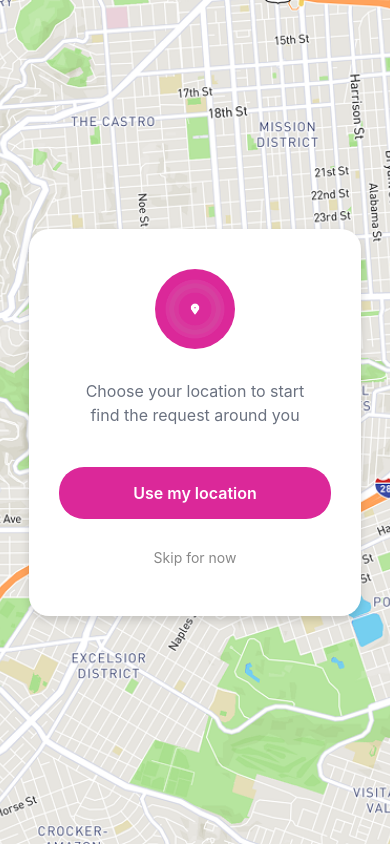
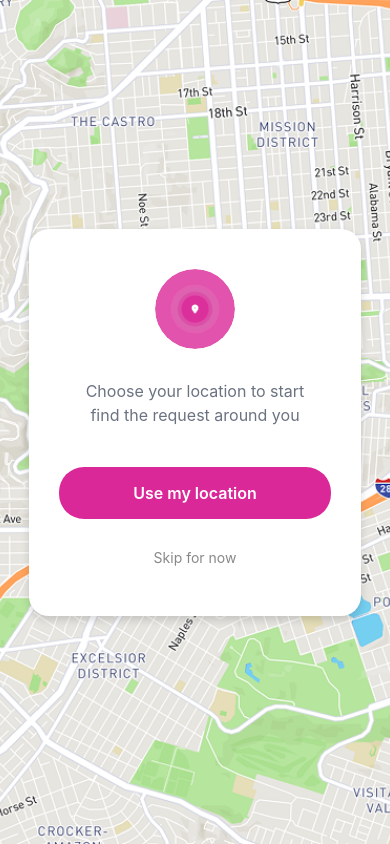
Before and after one commit to lucky-panchal/RideShare, a React Native app: screen /EnableLocation in a window 390 px wide. Built offline with nearby package versions, Linux system fonts and the light colour scheme.

Commit message:
Add blur effect and pop-out animation to location icon

```diff
--- a/components/SecondScreen/EnableLocation.jsx
+++ b/components/SecondScreen/EnableLocation.jsx
@@ -1,5 +1,6 @@
 import React, { useEffect, useRef } from 'react';
 import { View, StyleSheet, Image, StatusBar, Text, TouchableOpacity, Animated, Dimensions, Alert } from 'react-native';
+import { BlurView } from 'expo-blur';
 import * as Location from 'expo-location';
 
 const { width: screenWidth, height: screenHeight } = Dimensions.get('window');
@@ -7,6 +8,8 @@ const { width: screenWidth, height: screenHeight } = Dimensions.get('window');
 export default function EnableLocation({ navigation }) {
   const scaleAnim = useRef(new Animated.Value(0)).current;
   const opacityAnim = useRef(new Animated.Value(0)).current;
+  const iconScaleAnim = useRef(new Animated.Value(0.3)).current;
+  const iconOpacityAnim = useRef(new Animated.Value(0)).current;
 
   useEffect(() => {
     Animated.parallel([
@@ -20,7 +23,30 @@ export default function EnableLocation({ navigation }) {
         duration: 300,
         useNativeDriver: true,
       }),
+    ]).start(() => {
+      // Icon pop-out animation after card appears
+      Animated.sequence([
+        Animated.parallel([
+          Animated.spring(iconScaleAnim, {
+            toValue: 1.2,
+            tension: 100,
+            friction: 8,
+            useNativeDriver: true,
+          }),
+          Animated.timing(iconOpacityAnim, {
+            toValue: 1,
+            duration: 400,
+            useNativeDriver: true,
+          }),
+        ]),
+        Animated.spring(iconScaleAnim, {
+          toValue: 1,
+          tension: 150,
+          friction: 8,
+          useNativeDriver: true,
+        }),
       ]).start();
+    });
   }, []);
 
   const handleLocationPermission = async () => {
@@ -76,13 +102,22 @@ export default function EnableLocation({ navigation }) {
         }
       ]}>
         <View style={styles.card}>
-          {/* Location Logo */}
+          {/* Location Logo with Blur Background */}
           <View style={styles.logoContainer}>
+            <BlurView intensity={20} style={styles.blurBackground} />
+            <Animated.View style={[
+              styles.iconContainer,
+              {
+                transform: [{ scale: iconScaleAnim }],
+                opacity: iconOpacityAnim,
+              }
+            ]}>
               <Image
                 source={require('../../assets/AuthenticationsAssests/EnableLocationLOGO.png')}
                 style={styles.locationLogo}
                 resizeMode="contain"
               />
+            </Animated.View>
           </View>
 
           {/* Instruction Text */}
@@ -142,14 +177,29 @@ const styles = StyleSheet.create({
     width: 80,
     height: 80,
     borderRadius: 40,
-    backgroundColor: '#DB2899',
     justifyContent: 'center',
     alignItems: 'center',
     marginBottom: 30,
+    overflow: 'hidden',
+  },
+  blurBackground: {
+    position: 'absolute',
+    width: '100%',
+    height: '100%',
+    borderRadius: 40,
+    backgroundColor: 'rgba(219, 40, 153, 0.3)',
+  },
+  iconContainer: {
+    width: '100%',
+    height: '100%',
+    justifyContent: 'center',
+    alignItems: 'center',
+    backgroundColor: 'rgba(219, 40, 153, 0.8)',
+    borderRadius: 40,
   },
   locationLogo: {
-    width: 60,
-    height: 60,
+    width: 50,
+    height: 50,
   },
   instructionText: {
     fontSize: 16,
```
Lines whose indentation alone changed are shown as unchanged.
